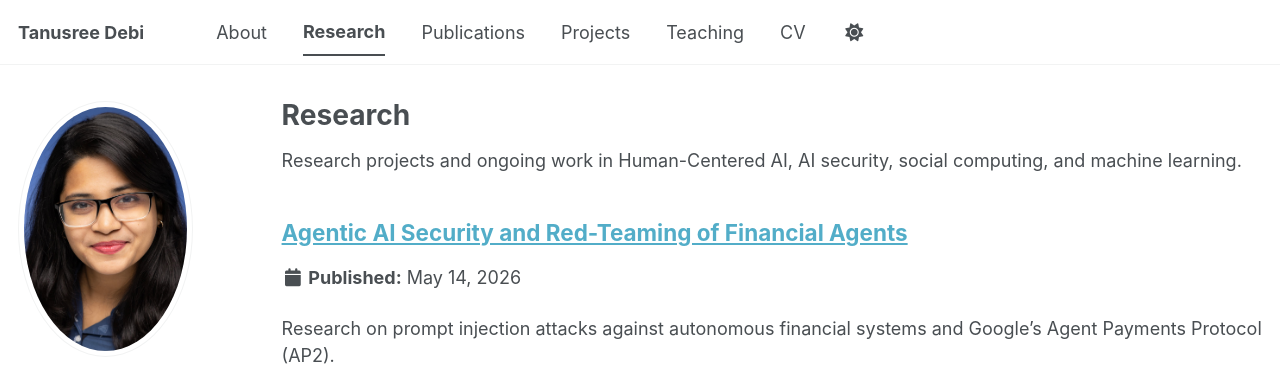
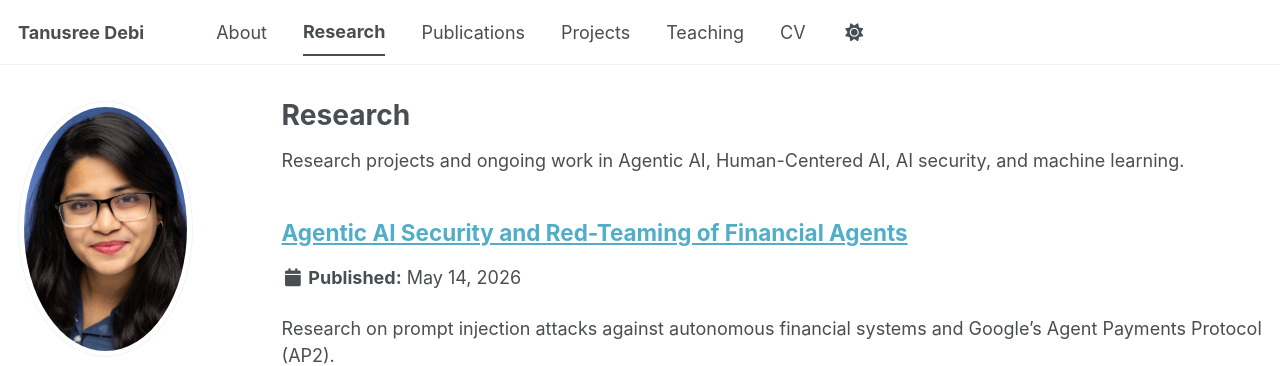
Before and after one commit to TanusreeDebi/TanusreeDebi.github.io, a Jekyll site: the page built from _pages/research.md, in a window 1280 px wide. Shown: the top 366 px of the page. Built offline with Jekyll 4.4.1, drawn with Linux system fonts in a browser that asks for light colours; some web fonts are replaced; a script bundle is joined from its source files by our own code; library files that are not in the unit come from our copies.

Commit message:
Revise research page layout and content
Updated the collection type and modified the research description.

```diff
--- a/_pages/research.md
+++ b/_pages/research.md
@@ -3,12 +3,13 @@ layout: archive
 title: "Research"
 permalink: /research/
 author_profile: true
+collection: research
 ---
+
+Research projects and ongoing work in Agentic AI, Human-Centered AI, AI security, and machine learning.
 
 {% include base_path %}
 
-Research projects and ongoing work in Human-Centered AI, AI security, social computing, and machine learning.
-
-{% for post in site.portfolio %}
+{% for post in site.research %}
   {% include archive-single.html %}
 {% endfor %}
```
